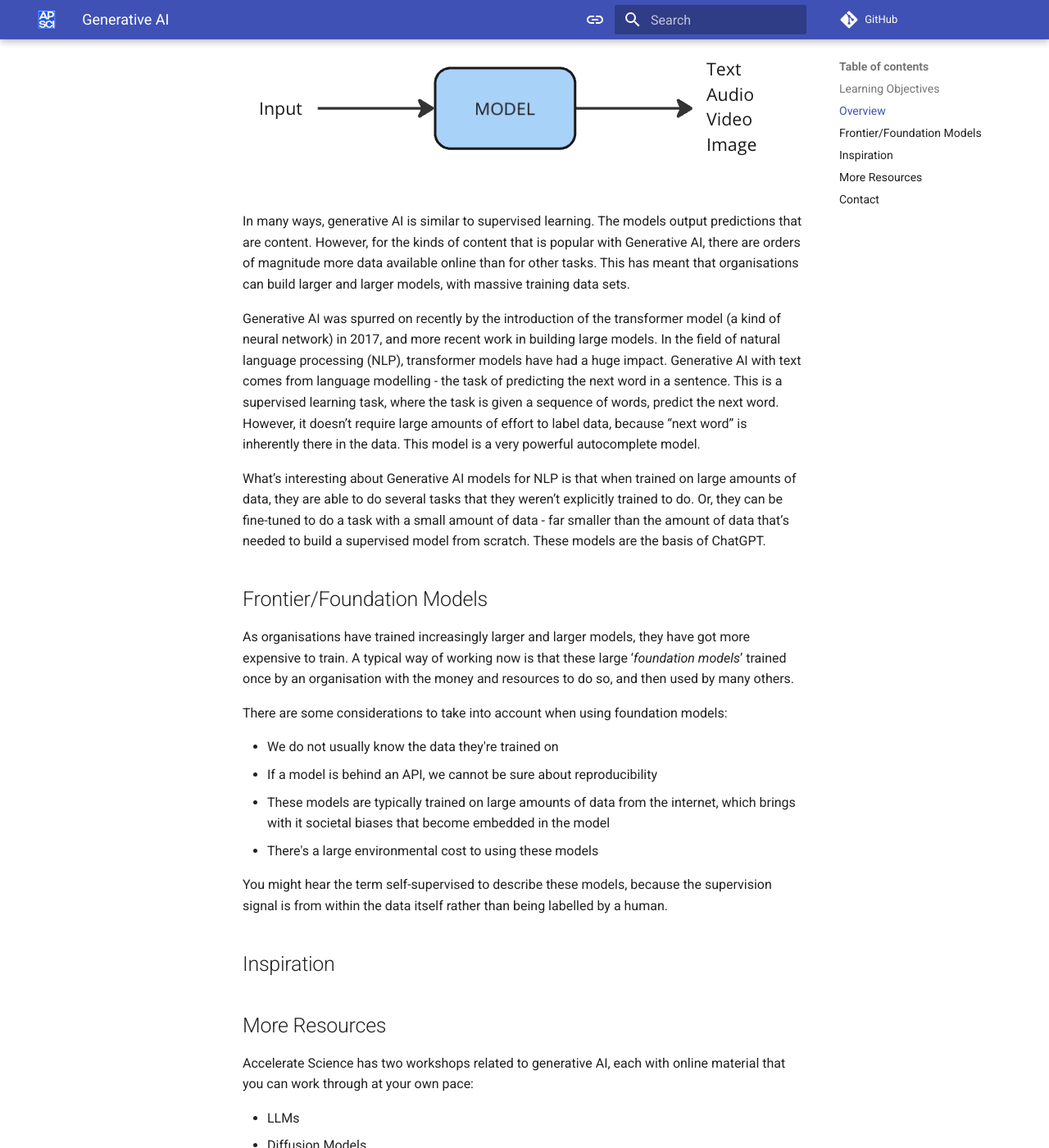
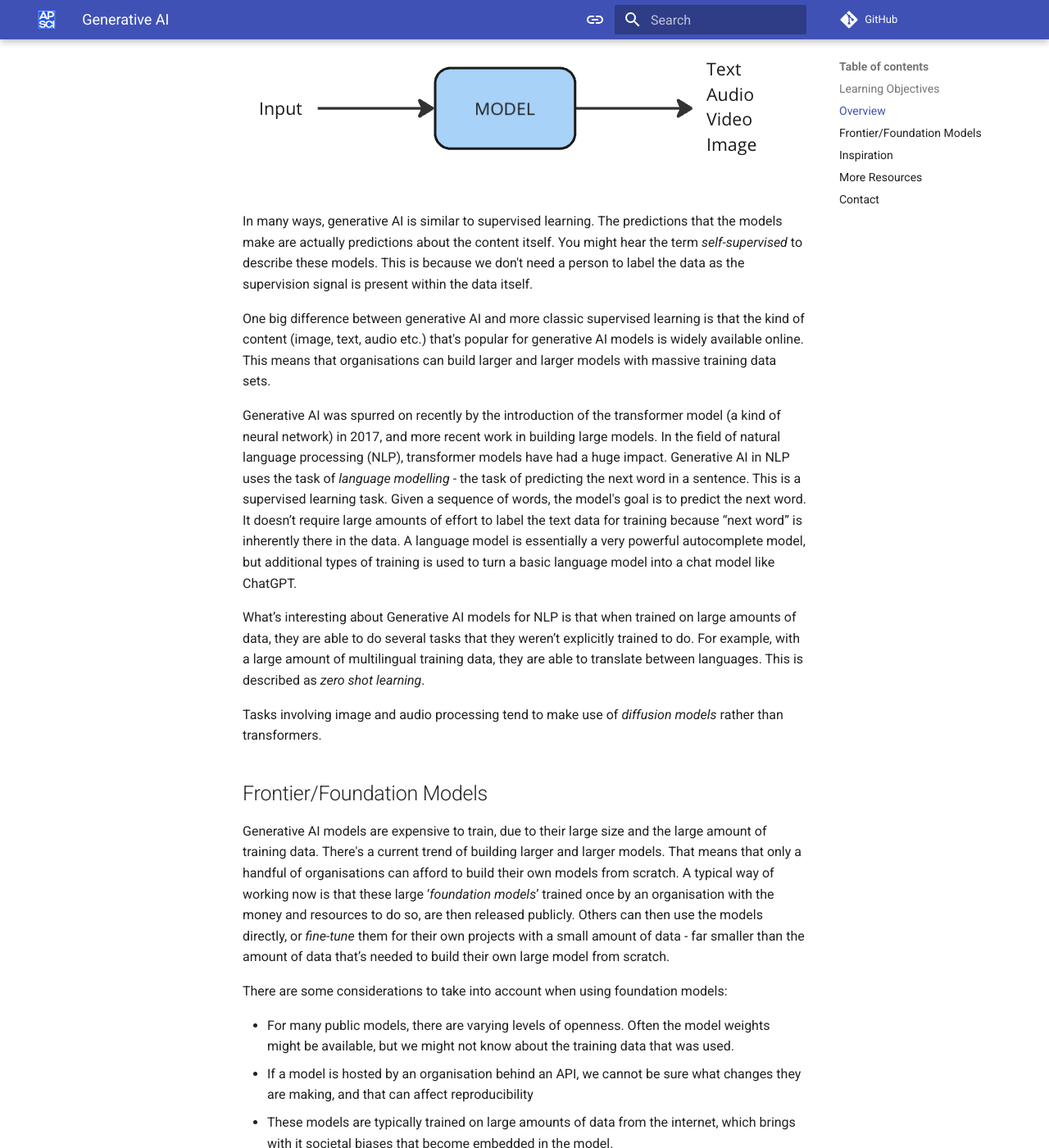
Before and after one commit to acceleratescience/ai-core-concepts, an MkDocs documentation site: the page built from docs/generative-ai.md, in a window 1280 px wide and 1400 px high, scrolled down 554 px. Shown: the whole window at 82% size. Built offline with MkDocs 1.6.1 and Material for MkDocs 9.7.7, drawn with Linux system fonts in a browser that asks for light colours; comment, search, counter and statistics services are not loaded; some of the changed text lies outside the part shown.

Commit message:
Updated intro pages

```diff
--- a/docs/generative-ai.md
+++ b/docs/generative-ai.md
@@ -15,27 +15,34 @@ Since 2017, there has been a lot of work in the area of generative AI. Broadly s
 
 ![Generative AI](imgs/gen1.png){ align=center }
 
-In many ways, generative AI is similar to supervised learning. The models output predictions that are content. However, for the kinds of content that is popular with Generative AI, there are orders of magnitude more data available online than for other tasks. This has meant that organisations can build larger and larger models, with massive training data sets.
+In many ways, generative AI is similar to supervised learning. The predictions that the models make are actually predictions about the content itself. You might hear the term _self-supervised_ to describe these models. This is because we don't need a person to label the data as the supervision signal is present within the data itself.
 
-Generative AI was spurred on recently by the introduction of the transformer model (a kind of neural network) in 2017, and more recent work in building large models. In the field of natural language processing (NLP), transformer models have had a huge impact. Generative AI with text comes from language modelling - the task of predicting the next word in a sentence. This is a supervised learning task, where the task is given a sequence of words, predict the next word. However, it doesn’t require large amounts of effort to label data, because “next word” is inherently there in the data. This model is a very powerful autocomplete model.
+One big difference between generative AI and more classic supervised learning is that the kind of content (image, text, audio etc.) that's popular for generative AI models is widely available online. This means that organisations can build larger and larger models with massive training data sets.
 
-What’s interesting about Generative AI models for NLP is that when trained on large amounts of data, they are able to do several tasks that they weren’t explicitly trained to do. Or, they can be fine-tuned to do a task with a small amount of data - far smaller than the amount of data that’s needed to build a supervised model from scratch. These models are the basis of ChatGPT.
+Generative AI was spurred on recently by the introduction of the transformer model (a kind of neural network) in 2017, and more recent work in building large models. In the field of natural language processing (NLP), transformer models have had a huge impact. Generative AI in NLP uses the task of _language modelling_ - the task of predicting the next word in a sentence. This is a supervised learning task. Given a sequence of words, the model's goal is to predict the next word. It doesn’t require large amounts of effort to label the text data for training because “next word” is inherently there in the data. A language model is essentially a very powerful autocomplete model, but additional types of training is used to turn a basic language model into a chat model like ChatGPT.
+
+What’s interesting about Generative AI models for NLP is that when trained on large amounts of data, they are able to do several tasks that they weren’t explicitly trained to do. For example, with a large amount of multilingual training data, they are able to translate between languages. This is described as _zero shot learning_.
+
+Tasks involving image and audio processing tend to make use of _diffusion models_ rather than transformers.
 
 ## Frontier/Foundation Models
 
-As organisations have trained increasingly larger and larger models, they have got more expensive to train. A typical way of working now is that these large ‘_foundation models_’ trained once by an organisation with the money and resources to do so, and then used by many others.
+Generative AI models are expensive to train, due to their large size and the large amount of training data. There's a current trend of building larger and larger models. That means that only a handful of organisations can afford to build their own models from scratch. A typical way of working now is that these large ‘_foundation models_’ trained once by an organisation with the money and resources to do so, are then released publicly. Others can then use the models directly, or _fine-tune_ them for their own projects with a small amount of data - far smaller than the amount of data that’s needed to build their own large model from scratch.
 
 There are some considerations to take into account when using foundation models:
 
-- We do not usually know the data they're trained on
-- If a model is behind an API, we cannot be sure about reproducibility
-- These models are typically trained on large amounts of data from the internet, which brings with it societal biases that become embedded in the model
-- There's a large environmental cost to using these models
-
-You might hear the term self-supervised to describe these models, because the supervision signal is from within the data itself rather than being labelled by a human.
+- For many public models, there are varying levels of openness. Often the model weights might be available, but we might not know about the training data that was used.
+- If a model is hosted by an organisation behind an API, we cannot be sure what changes they are making, and that can affect reproducibility
+- These models are typically trained on large amounts of data from the internet, which brings with it societal biases that become embedded in the model.
+- There's a large environmental cost to using these models.
 
 
 ## Inspiration
+
+Here are two papers that look at applications of some of these models:
+
+- [An Interdisciplinary Outlook on Large Language Models for Scientific Research](https://arxiv.org/abs/2311.04929)
+- [An Overview of Diffusion Models: Applications, Guided Generation, Statistical Rates and Optimization](https://arxiv.org/abs/2404.07771)
 
 ## More Resources
 
```
Also changed, not shown: docs/reinforcement-learning.md (+8 -4 lines), docs/supervised-learning.md (+11 -10 lines), docs/unsupervised-learning.md (+2 -2 lines), docs/imgs/sup5.png.
